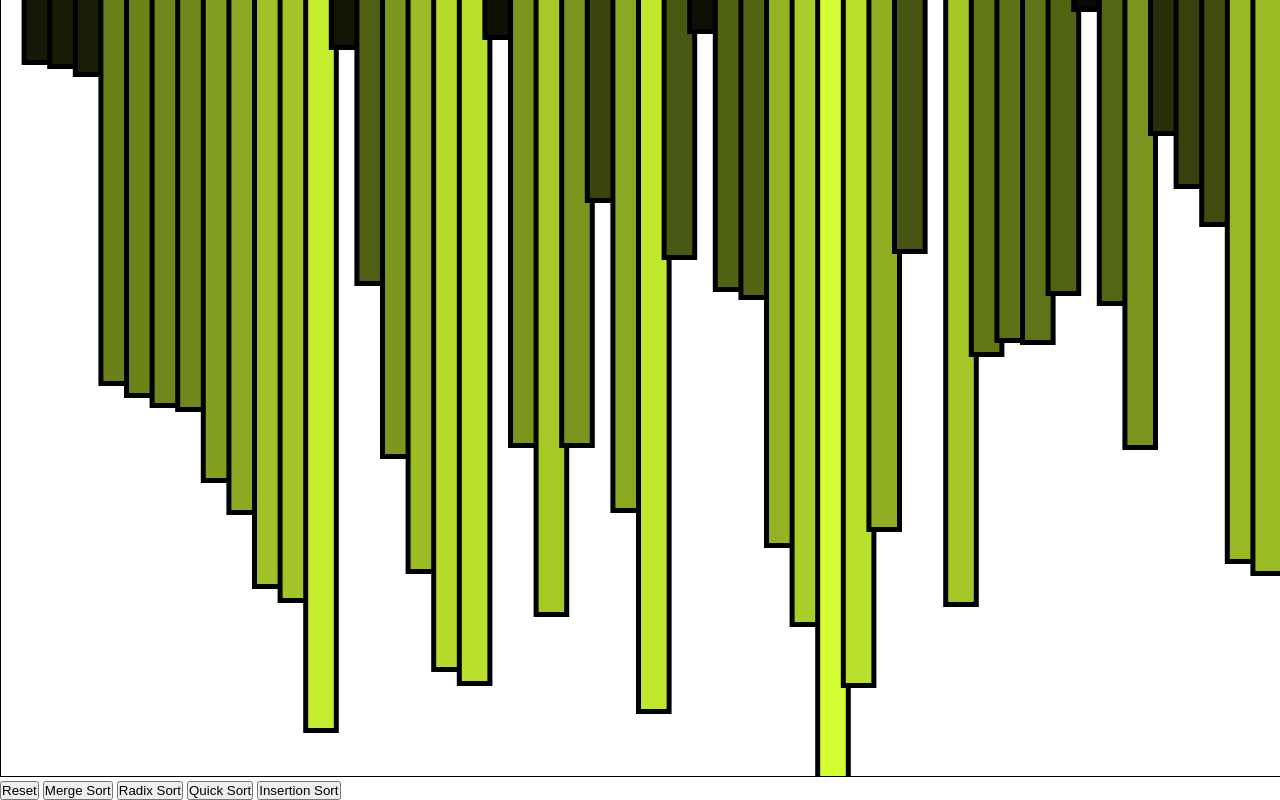
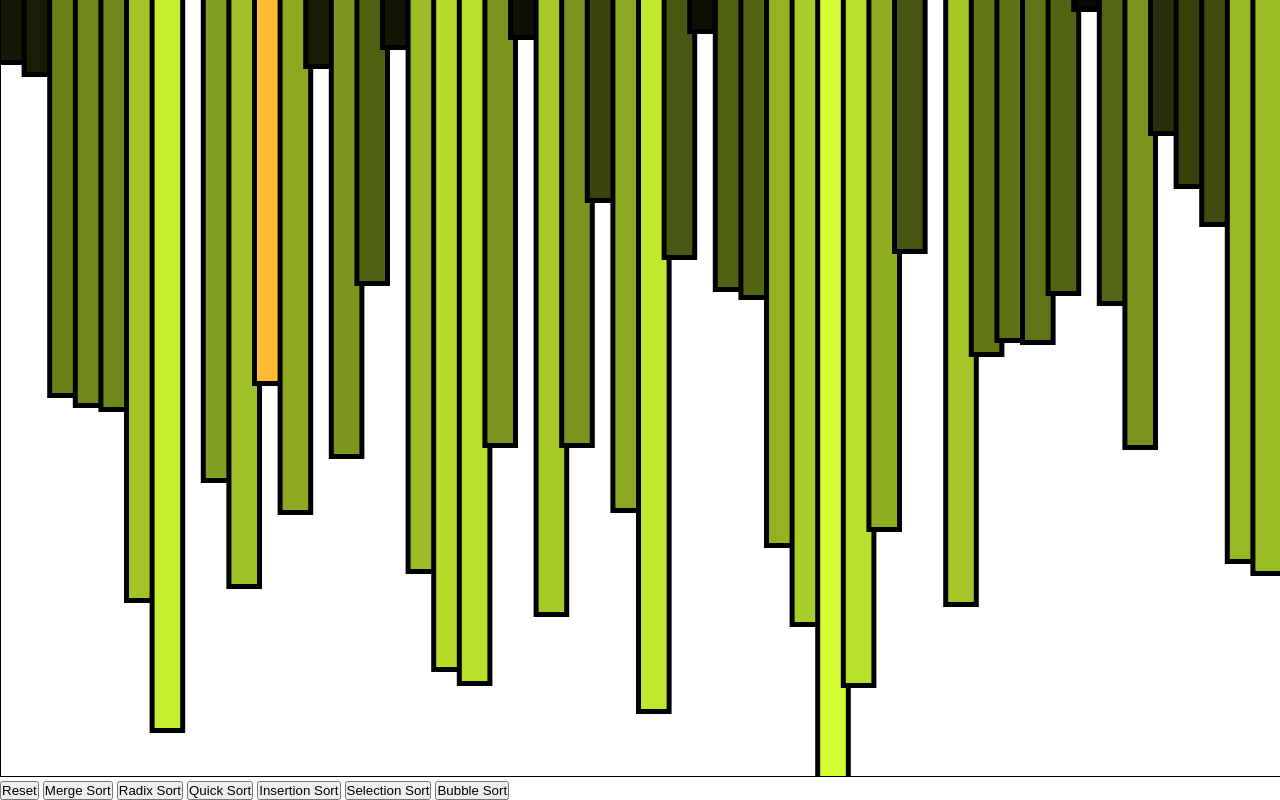
Before and after one commit to PabloTabilo/stream_visualization_sorting, a website with bundled scripts: page index.html in a window 1280 px wide. Both pictures are taken after a click on the button "Merge Sort". Shown: the part 25-825 px from the top of the page. Built offline with nearby package versions, Linux system fonts and the light colour scheme.

Commit message:
solve ref

```diff
--- a/index.html
+++ b/index.html
@@ -15,6 +15,8 @@
         <button id="radix">Radix Sort</button>
         <button id="quick">Quick Sort</button>
         <button id="insertion">Insertion Sort</button>
+        <button id="selection">Selection Sort</button>
+        <button id="bubble">Bubble Sort</button>
     </div>
     <script type="module" src="./js/index.js"></script>
 </body>
--- a/js/Rectangle.js
+++ b/js/Rectangle.js
@@ -6,19 +6,37 @@ export class Rectangle{
         this.height = height;
         this.context = context;
         this.color = color;
-        this.selection_color = color;
-        this.selection_data = false;
+        this.selection_color = "#FFBA33";
+        this.selection_is_sorted_color = "#EEF84D";
+        // check state of the bar
+        this.selection_bool = false;
+        this.selection_is_sorted_bool = false;
         this.numero = numero;
     }
     setX = (x) => this.x = x;
     getNumber = () => this.numero;
+    resetSelection = () => {
+        this.selection_bool = false;
+        this.selection_is_sorted_bool = false;
+    }
+    setSelection = () => {
+        if(this.selection_bool) this.selection_bool = false;
+        else this.selection_bool = true;
+        this.selection_is_sorted_bool = false;
+    }
+    setSelectionSorted = () => {
+        if(this.selection_is_sorted_bool) this.selection_is_sorted_bool = false;
+        else this.selection_is_sorted_bool = true;
+        this.selection_bool = false
+    }
     drawRectangle(){
         const borderWidth = 5;
         const offset = borderWidth * 2;
         this.context.beginPath();
         this.context.fillStyle = "black";
         this.context.fillRect(this.x - borderWidth, this.y - borderWidth, this.width+offset, this.height+offset);
-        if(this.selection_data) this.context.fillStyle = this.selection_color;
+        if(this.selection_bool) this.context.fillStyle = this.selection_color;
+        else if(this.selection_is_sorted_bool) this.context.fillStyle = this.selection_is_sorted_color;
         else this.context.fillStyle = this.color;
         this.context.fillRect(this.x, this.y, this.width, this.height);
         this.context.fill();
--- a/js/algorithms_sorting/BubbleSort.js
+++ b/js/algorithms_sorting/BubbleSort.js
@@ -0,0 +1,22 @@
+export class BubbleSort{
+    constructor(arr){
+        this.arr = [...arr];
+        this.n = arr.length;
+    }
+    swap(i,j){
+        //console.log("i:",i,"j:",j)
+        let temp = [...this.arr][i] // ref
+        this.arr[i] = this.arr[j]
+        this.arr[j] = temp
+        //console.log([...this.arr])
+    }
+    sort(){
+        for(let i = 0; i < this.n - 1; i++){
+            for(let j = 0; j<this.n-i-1; j++){
+                if(this.arr[j] > this.arr[j+1]){
+                    this.swap(j,j+1);
+                }
+            }
+        }
+    }
+}
--- a/js/algorithms_sorting/MergeSort.js
+++ b/js/algorithms_sorting/MergeSort.js
@@ -1,8 +1,10 @@
 // time complexity worst case - O(n log n)
 // space complexity O(n)
+import { Rectangle } from "../Rectangle.js";
 export class MergeSort{
     constructor(arr){
         this.array = [...arr]
+        this.n = arr.length;
         this.array_index = []
         this.animation_array = [[...arr]]
     }
@@ -24,17 +26,44 @@ export class MergeSort{
             this.mergeSorting(l, mid, r)
         }
     }
+
+    clone(obj) {
+        return new Rectangle(obj.x,
+            obj.y,
+            obj.width,
+            obj.height,
+            obj.context,
+            obj.color,
+            obj.numero);
+    }
+
+    // O(n)
+    saveAnimation_hijoDe(idx,selected,sorted){
+        let local_arr = Array(this.n).fill(0)
+        for(let w =0; w < this.n; w++) local_arr[w] = this.clone(this.array[w])
+        if(selected || sorted){
+            if(selected) local_arr[idx].setSelection()
+            else local_arr[idx].setSelectionSorted()
+        }else{
+            for(let i=0; i<this.n; i++) local_arr[i].resetSelection()
+        }
+        this.animation_array.push([...local_arr])
+    }
+
     mergeSorting(l, mid, r){
         // Space complexity: O(n)
         let n1 = mid - l + 1
         let n2 = r - mid
         let L = Array(n1).fill(0);
         let R = Array(n2).fill(0);
+
         for(let i = 0; i<n1; i++){
             L[i] = this.array[l+i]
+            this.saveAnimation_hijoDe(l+i,true,false)
         }
         for(let i = 0; i<n2; i++){
             R[i] = this.array[mid+1+i]
+            this.saveAnimation_hijoDe(mid+1+i,true,false)
         }
         // Sorting
         let i = 0
@@ -48,6 +77,7 @@ export class MergeSort{
                 this.array[k] = R[j];
                 j++;
             }
+            this.saveAnimation_hijoDe(k,false,true)
             k++;
         }
         while(i<n1){
@@ -60,8 +90,10 @@ export class MergeSort{
             j++;
             k++;
         }
+        //track but with more shit
+        this.saveAnimation_hijoDe(0,false,false)
         // tracking current sorting position
-        this.animation_array.push([...this.array])
+        //this.animation_array.push([...this.array])
     }
 }
 // odd >> 11
--- a/js/algorithms_sorting/QuickSort.js
+++ b/js/algorithms_sorting/QuickSort.js
@@ -17,11 +17,11 @@ export class QuickSort{
         }
     }
     swap(i,j){
-        console.log("i:",i,"j:",j)
+        //console.log("i:",i,"j:",j)
         let temp = [...this.arr][i] // ref
         this.arr[i] = this.arr[j]
         this.arr[j] = temp
-        console.log([...this.arr])
+        //console.log([...this.arr])
     }
     partition(low, high){
         let pivot = this.arr[high]
--- a/js/algorithms_sorting/SelectionSort.js
+++ b/js/algorithms_sorting/SelectionSort.js
@@ -0,0 +1,28 @@
+export class SelectionSort{
+    constructor(arr){
+        this.arr = [...arr]
+        this.n = arr.length;
+    }
+    swap(i,j){
+        //console.log("i:",i,"j:",j)
+        let temp = [...this.arr][i] // ref
+        this.arr[i] = this.arr[j]
+        this.arr[j] = temp
+        //console.log([...this.arr])
+    }
+    sort(){
+        for(let i = 0; i < this.n; i++){
+            let min_value = this.arr[i];
+            let min_idx = i;
+            for(let j = i+1; j<this.n; j++){
+                if(min_value > this.arr[j]){
+                    min_value = this.arr[j];
+                    min_idx = j;
+                }
+            }
+            if(min_idx != i){
+                this.swap(i,min_idx)
+            }
+        }
+    }
+}
--- a/js/index.js
+++ b/js/index.js
@@ -3,12 +3,16 @@ import { MergeSort } from "./algorithms_sorting/MergeSort.js";
 import { RadixSort } from "./algorithms_sorting/RadixSort.js";
 import { QuickSort } from "./algorithms_sorting/QuickSort.js";
 import { InsertionSort } from "./algorithms_sorting/InsertionSort.js";
+import { SelectionSort } from "./algorithms_sorting/SelectionSort.js";
+import { BubbleSort } from "./algorithms_sorting/BubbleSort.js";
 
 const resetBtn = document.getElementById("reset");
 const mergeBtn = document.getElementById("merge");
 const radixBtn = document.getElementById("radix");
 const quickBtn = document.getElementById("quick");
 const insertionBtn = document.getElementById("insertion");
+const selectionBtn = document.getElementById("selection");
+const bubbleBtn = document.getElementById("bubble");
 
 const canvas = document.querySelector('canvas');
 const context = canvas.getContext('2d');
@@ -18,6 +22,9 @@ canvas.height = document.documentElement.clientHeight;
 
 // size of array that we need to sort
 let n = 50
+// Variables to control animation
+let stop_animation = n
+let global_dif_time = 50
 // number of pixels per element on array
 let limit_num = canvas.width / n
 // max value on array
@@ -39,8 +46,9 @@ let start = 0;
 let i = 0;
 
 function reset(){
-    i = 0;
-    start = 0;
+    i = 0
+    start = 0
+    stop_animation = n
     save_state = []
     map_rectangle_with_coords = []
     random_numbers_animation = []
@@ -91,11 +99,11 @@ function init(){
 }
 
 function animate(timestamp) {
-    if(i >= n) return;
+    if(i >= stop_animation) return;
     const elapsed = timestamp - start;
 
     //console.log("elpased dif: ", elapsed)
-    if (elapsed > 150) {
+    if (elapsed > global_dif_time) {
         //console.log("i:",i)
         start = timestamp;
         clear();
@@ -118,11 +126,14 @@ canvas.addEventListener("click", (e) => {
 })
 
 let my_merge = () => {
+    //console.log(save_state)
     let inst_merge = new MergeSort(save_state)
     inst_merge.merge(0,n-1)
     console.log("merge sort >> ",inst_merge.get_arr())
     // order process of merge sorting
     random_numbers_animation = inst_merge.animation_array
+    stop_animation = random_numbers_animation.length
+    console.log(inst_merge.animation_array)
     // final ans >> sorted array >> inst_merge.get_arr()
     clear()
     const currentDate = new Date();
@@ -154,6 +165,21 @@ let my_insertion = () =>{
     console.log(inst_insertion.arr)
 }
 
+let my_selection = () => {
+    console.log("preorder: ", random_numbers)
+    let inst_selection = new SelectionSort(random_numbers)
+    console.log(inst_selection.arr)
+    inst_selection.sort()
+    console.log(inst_selection.arr)
+}
+
+let my_bubble = () =>{
+    let inst_bubble = new BubbleSort(random_numbers)
+    console.log(inst_bubble.arr)
+    inst_bubble.sort()
+    console.log(inst_bubble.arr)
+}
+
 // init run if refresh
 init()
 //console.log(save_state)
@@ -169,3 +195,5 @@ mergeBtn.addEventListener("click", (e) => my_merge())
 radixBtn.addEventListener("click", (e) => my_radix())
 quickBtn.addEventListener("click", (e) => my_quick())
 insertionBtn.addEventListener("click", (e) => my_insertion())
+selectionBtn.addEventListener("click", (e) => my_selection())
+bubbleBtn.addEventListener("click", (e) => my_bubble())
```
Also changed, not shown: 1 other file.
